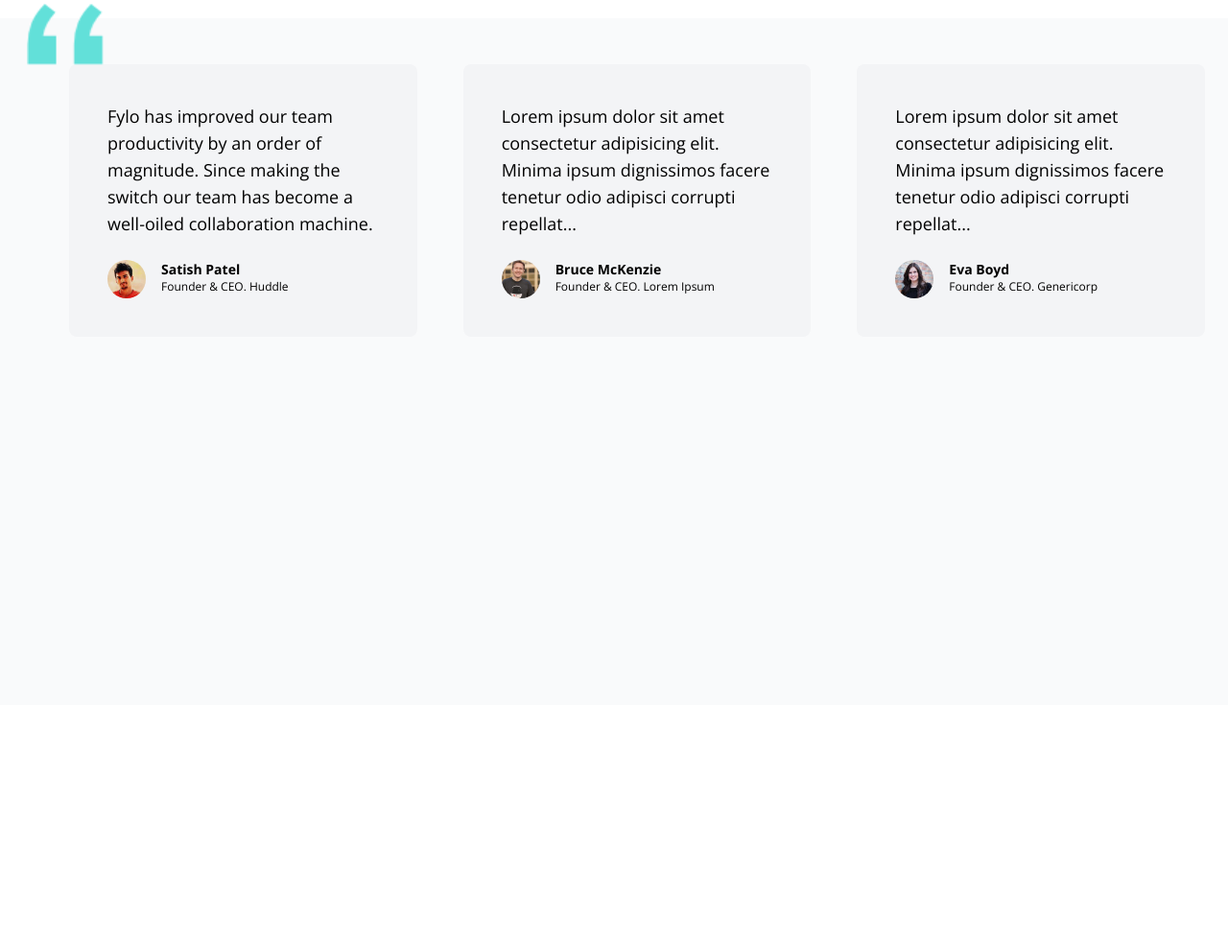
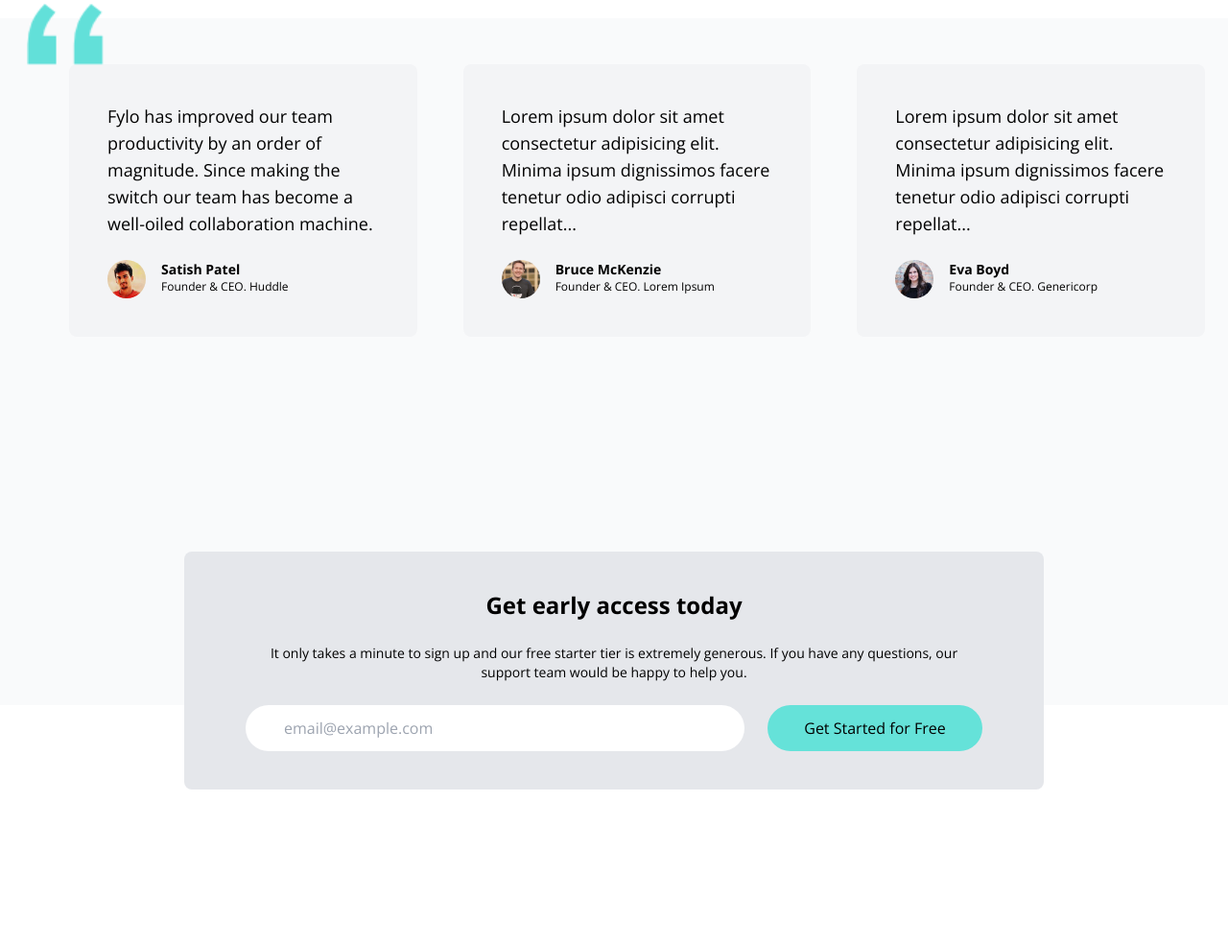
Before and after one commit to btsmith1212/fylo-website, a website: page index.html in a window 1280 px wide. Shown: the part 2785-3768 px from the top of the page at 96% size. Before the commit the page ends 3520 px from the top, so only its background shows below. Drawn offline with nearby package versions, Linux system fonts and the light colour scheme.

Commit message:
added early access container/input/button

```diff
--- a/index.html
+++ b/index.html
@@ -227,5 +227,30 @@
         </div>
       </div>
     </section>
+    <!--early access section-->
+    <section id="early-access" class="relative px-6 dark:bg-darkBlue2 md:px-0">
+      <div class="relative -top-40 max-w-4xl mx-auto p-10 px-6 space-y-6 text-center rounded-lg bg-gray-200 dark:bg-darkBlue1 md:px-16">
+        <h5 class="text-2xl font-bold">
+          Get early access today
+        </h5>
+        <p class="text-sm">
+          It only takes a minute to sign up and our free starter tier is
+          extremely generous. If you have any questions, our support team would
+          be happy to help you.
+        </p>
+        <!--input and button container-->
+        <div class="flex flex-col items-start space-y-6 md:flex-row md:space-y-0 md:space-x-6">
+          <div class="w-full md:flex-1">
+            <input
+              type="text"
+              class="w-full px-10 py-3 rounded-full focus:outline-none"
+              placeholder="email@example.com">
+          </div>
+          <button class="w-full p-3 px-6 rounded-full bg-accentCyan md:w-56 hover:scale-95">
+            Get Started for Free
+          </button>
+        </div>
+      </div>
+    </section>
 </body>
 </html>
```
Also changed, not shown: css/style.css.
